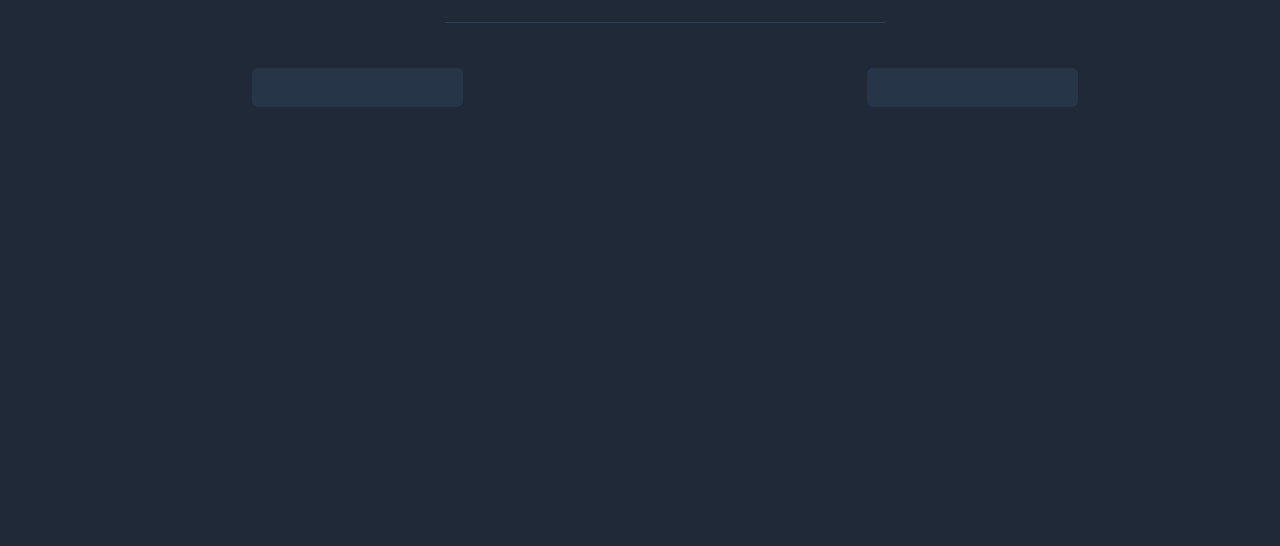
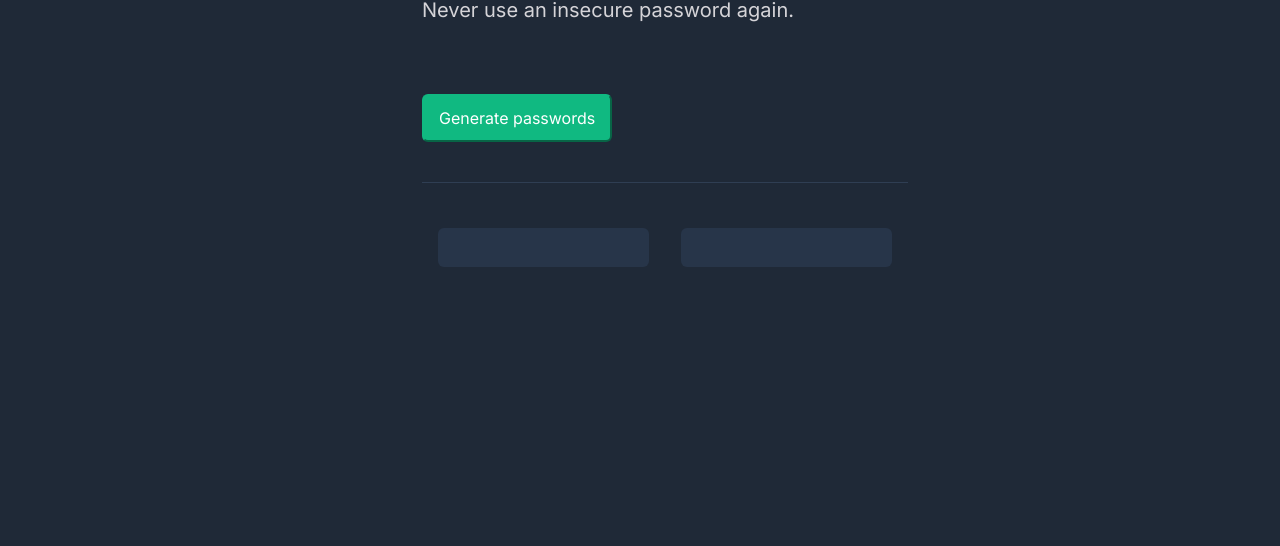
Before and after one commit to ericness/scrimba-password-generator, a website built with Vite: page index.html in a window 1280 px wide. Shown: the part 369-915 px from the top of the page. After the commit the page ends 800 px from the top, so only its background shows below. Built offline with nearby package versions, Linux system fonts and the light colour scheme.

Commit message:
Update layout

```diff
--- a/index.css
+++ b/index.css
@@ -4,7 +4,12 @@ body {
     font-family: 'Inter', sans-serif;
     margin-left: 50px;
     height: 100vh;
+    display: flex;
+    justify-content: center;
+    align-items: center;
 }
+
+
 
 #headline {
     font-family: Karla;
@@ -40,22 +45,16 @@ body {
     line-height: 24px; /* 150% */
 }
 
-#divider {
-    display: flex;
-    justify-content: center;
-}
-
 #divider-line {
     border: none;
     height: 1px;
-    width: 440px;
+    /* width: 440px; */
     background-color: #2F3E53;
     margin: 40px 0;
 }
 
 #passwords {
     display: flex;
-    justify-content: space-around
 }
 
 .password {
--- a/index.html
+++ b/index.html
@@ -7,19 +7,19 @@
     </head>
     <body>
         <div id="main">
+            <div id="top">
                 <h1 id="headline">Generate a <br><span id="random-password">random password</span></h1>
                 <p id="subheadline">Never use an insecure password again.</p>
                 <button id="generate-btn" onclick="displayPasswords()">Generate passwords</button>
             </div>
-        <div id="divider">
             <div id="divider-line"></div>
-        </div>
             <div id="passwords">
                 <div id="password1" class="password">
                 </div>
                 <div id="password2" class="password">
                 </div>
             </div>
+        </div>
         <script src="index.js"></script>
     </body>
 </html>
```
Also changed, not shown: README.md. Lines whose indentation alone changed are shown as unchanged.
